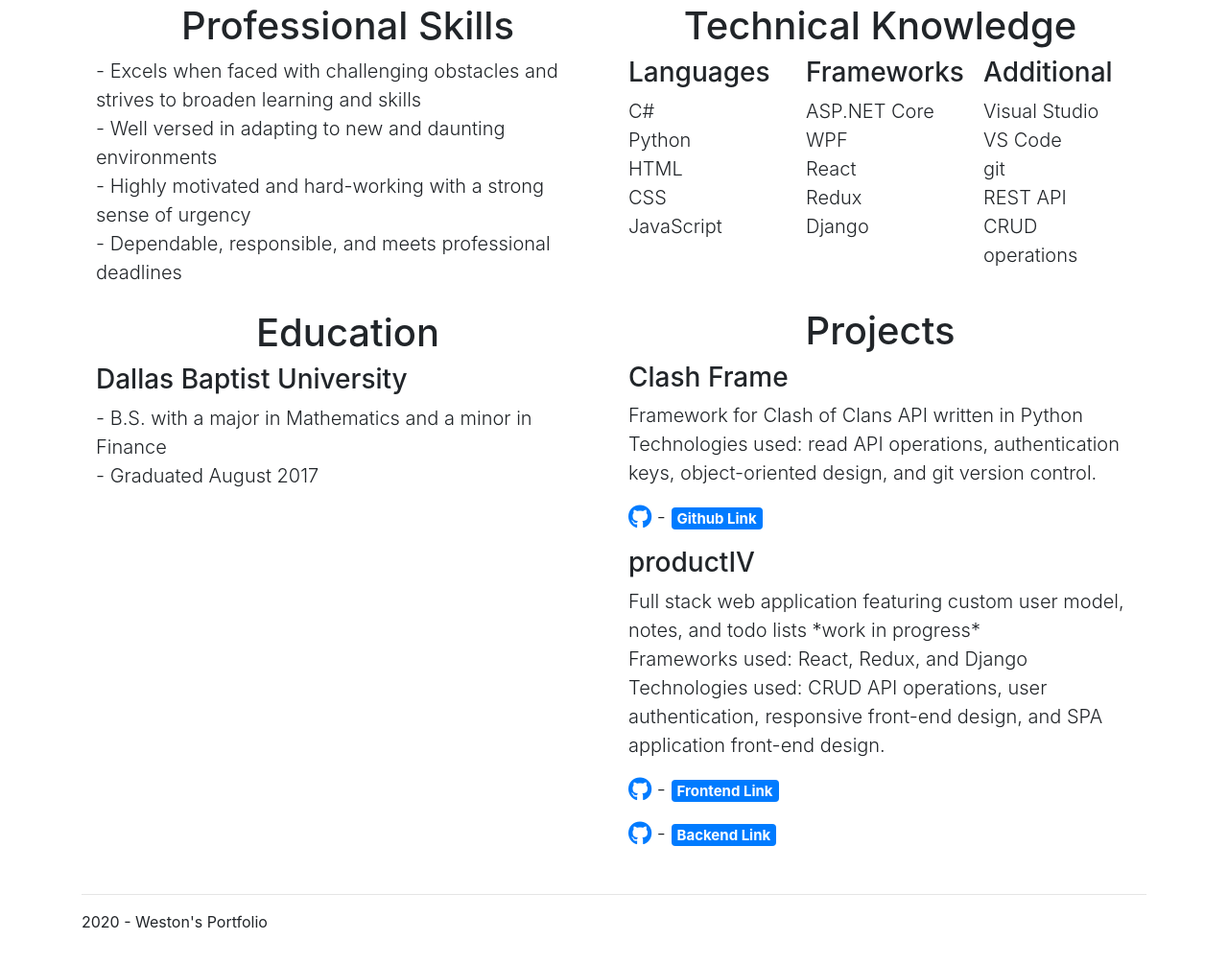
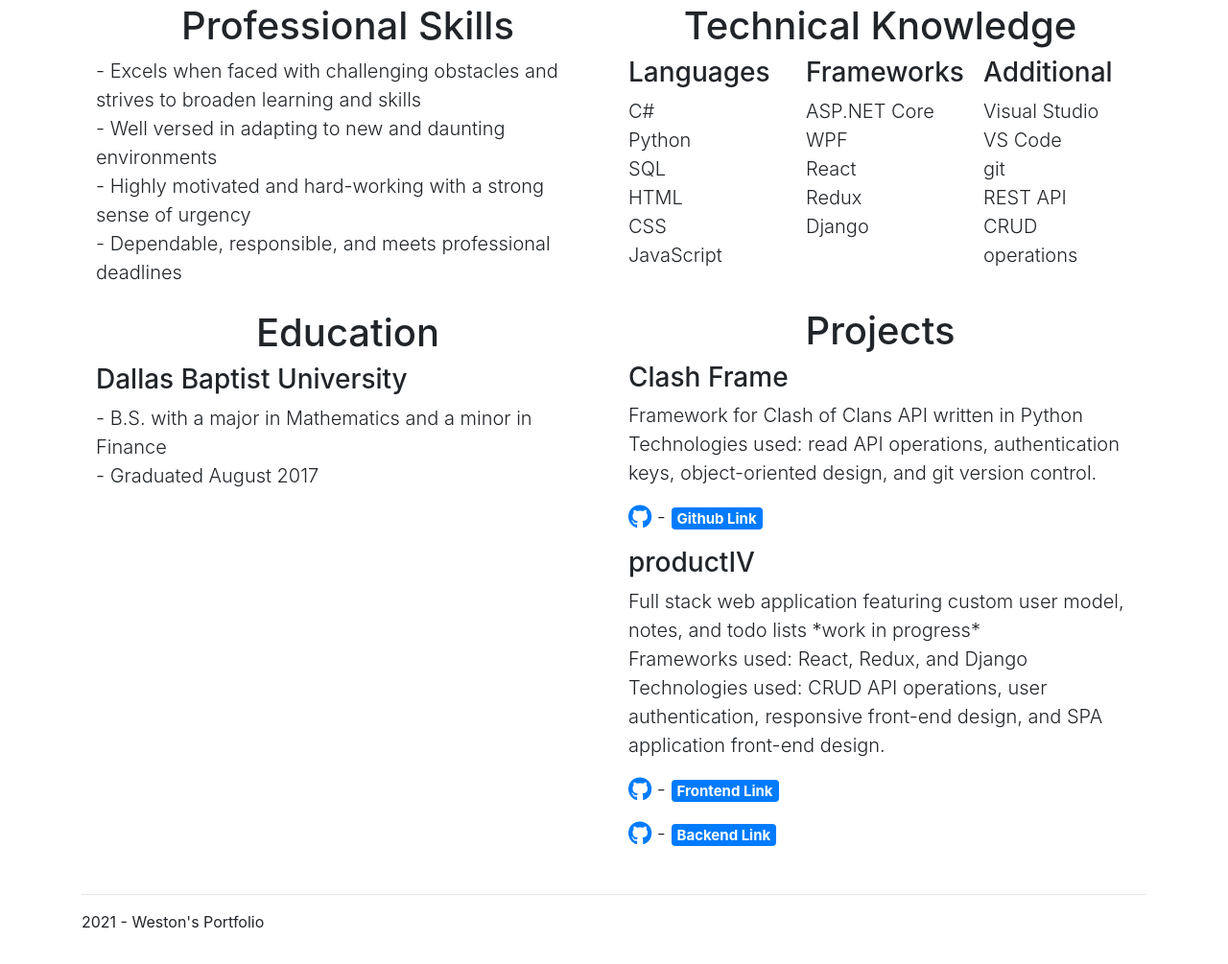
Before and after one commit to Westo48/Portfolio, a plain HTML site: page index.html in a window 1280 px wide. Shown: the part 485-1490 px from the top of the page at 96% size. Drawn offline with nearby package versions, Linux system fonts and the light colour scheme.

Commit message:
SQL index and resume commit

```diff
--- a/index.html
+++ b/index.html
@@ -103,6 +103,7 @@
                             <ul class="list-unstyled lead">
                                 <li>C#</li>
                                 <li>Python</li>
+                                <li>SQL</li>
                                 <li>HTML</li>
                                 <li>CSS</li>
                                 <li>JavaScript</li>
@@ -187,7 +188,7 @@
         </div>
         <hr />
         <footer>
-            <p>2020 - Weston's Portfolio</p>
+            <p>2021 - Weston's Portfolio</p>
         </footer>
     </div>
 </body>
```
Also changed, not shown: 1 other file.
